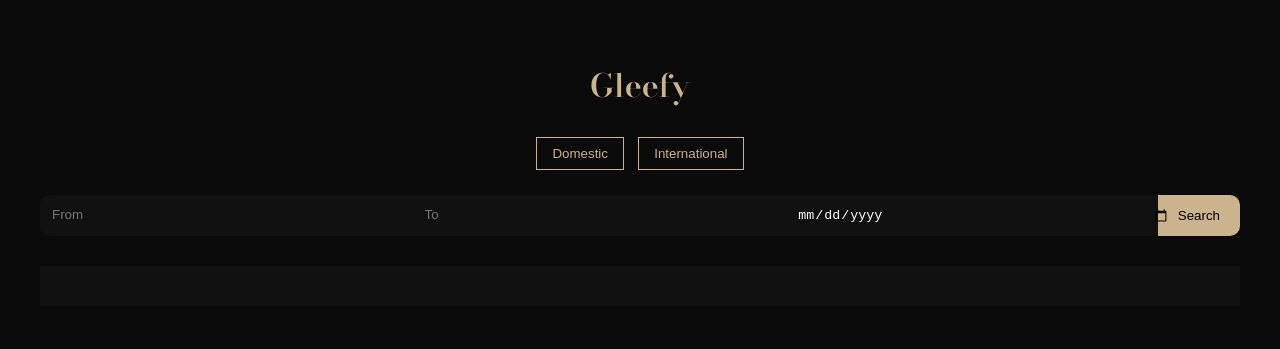
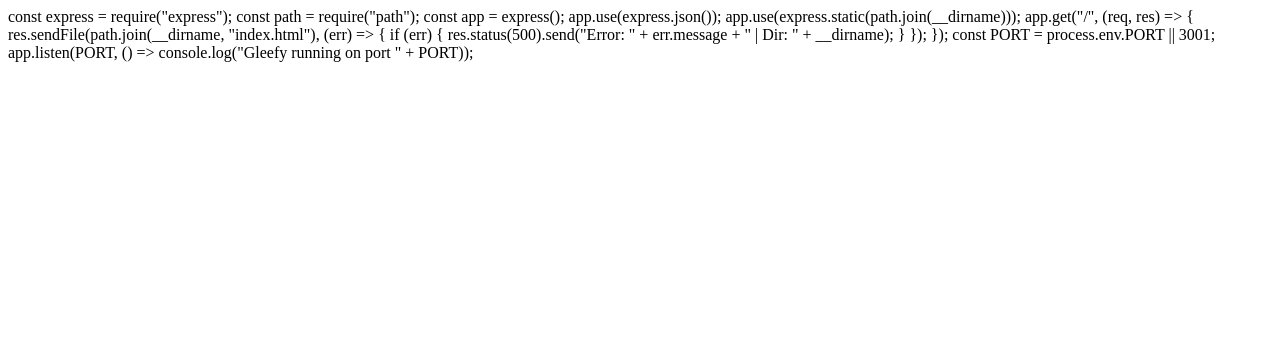
Before and after one commit to KABIR-GLEEFY-MKTG/gleefy-pricing-app, a website: page index.html in a window 1280 px wide. Drawn offline with nearby package versions, Linux system fonts and the light colour scheme.

Commit message:
Update index.html

```diff
--- a/index.html
+++ b/index.html
@@ -1,204 +1,17 @@
-<!DOCTYPE html>
-<html>
-<head>
-  <title>Gleefy</title>
+const express = require("express");
+const path = require("path");
 
-  <link href="https://fonts.googleapis.com/css2?family=Montserrat:wght@300;400;600&family=Bodoni+Moda:wght@600&display=swap" rel="stylesheet">
+const app = express();
+app.use(express.json());
+app.use(express.static(path.join(__dirname)));
 
-  <style>
-    body {
-      margin: 0;
-      background: #0B0B0B;
-      color: #E7E1D7;
-      font-family: 'Montserrat', sans-serif;
-      padding: 40px;
+app.get("/", (req, res) => {
+  res.sendFile(path.join(__dirname, "index.html"), (err) => {
+    if (err) {
+      res.status(500).send("Error: " + err.message + " | Dir: " + __dirname);
     }
+  });
+});
 
-    h1 {
-      text-align: center;
-      font-family: 'Bodoni Moda';
-      color: #CBB38E;
-    }
-
-    .toggle {
-      text-align: center;
-      margin: 20px;
-    }
-
-    .toggle button {
-      border: 1px solid #CBB38E;
-      background: none;
-      color: #CBB38E;
-      padding: 8px 15px;
-      margin: 5px;
-      cursor: pointer;
-    }
-
-    .active {
-      background: #CBB38E;
-      color: black;
-    }
-
-    .bar {
-      display: flex;
-      background: #111;
-      border-radius: 10px;
-      overflow: hidden;
-    }
-
-    .field {
-      flex: 1;
-      position: relative;
-    }
-
-    input {
-      width: 100%;
-      background: transparent;
-      border: none;
-      color: white;
-      padding: 12px;
-      outline: none;
-    }
-
-    .dropdown {
-      position: absolute;
-      background: #222;
-      width: 100%;
-      top: 40px;
-      z-index: 10;
-    }
-
-    .dropdown div {
-      padding: 8px;
-      cursor: pointer;
-    }
-
-    .dropdown div:hover {
-      background: #444;
-    }
-
-    .search {
-      background: #CBB38E;
-      border: none;
-      padding: 10px 20px;
-      cursor: pointer;
-    }
-
-    .result {
-      margin-top: 30px;
-      background: #111;
-      padding: 20px;
-    }
-  </style>
-</head>
-
-<body>
-
-<h1>Gleefy</h1>
-
-<div class="toggle">
-  <button id="domesticBtn" class="active" onclick="setMode('domestic')">Domestic</button>
-  <button id="intlBtn" onclick="setMode('international')">International</button>
-</div>
-
-<div class="bar">
-
-  <div class="field">
-    <input id="origin" placeholder="From">
-    <div id="originList" class="dropdown"></div>
-  </div>
-
-  <div class="field">
-    <input id="destination" placeholder="To">
-    <div id="destinationList" class="dropdown"></div>
-  </div>
-
-  <div class="field">
-    <input id="date" type="date">
-  </div>
-
-  <button class="search" onclick="generate()">Search</button>
-
-</div>
-
-<div id="result" class="result"></div>
-
-<script>
-
-let mode = "domestic";
-
-const cities = [
-  { city:"Delhi",code:"DEL",type:"domestic" },
-  { city:"Mumbai",code:"BOM",type:"domestic" },
-  { city:"Bangalore",code:"BLR",type:"domestic" },
-  { city:"Goa",code:"GOI",type:"domestic" },
-
-  { city:"Paris",code:"CDG",type:"international" },
-  { city:"London",code:"LHR",type:"international" },
-  { city:"Dubai",code:"DXB",type:"international" },
-  { city:"New York",code:"JFK",type:"international" },
-  { city:"Singapore",code:"SIN",type:"international" },
-  { city:"Tokyo",code:"HND",type:"international" }
-];
-
-function setMode(m){
-  mode = m;
-
-  document.getElementById("domesticBtn").classList.remove("active");
-  document.getElementById("intlBtn").classList.remove("active");
-
-  if(m === "domestic"){
-    document.getElementById("domesticBtn").classList.add("active");
-  } else {
-    document.getElementById("intlBtn").classList.add("active");
-  }
-}
-
-document.getElementById("origin").addEventListener("input", () => showList("origin"));
-document.getElementById("destination").addEventListener("input", () => showList("destination"));
-
-function showList(field){
-  const value = document.getElementById(field).value.toLowerCase();
-  const list = document.getElementById(field + "List");
-
-  const matches = cities.filter(c =>
-    c.city.toLowerCase().includes(value) && c.type === mode
-  );
-
-  list.innerHTML = matches.map(c => `
-    <div onclick="selectCity('${field}','${c.code}')">
-      ${c.city} (${c.code})
-    </div>
-  `).join("");
-}
-
-function selectCity(field, code){
-  document.getElementById(field).value = code;
-  document.getElementById(field + "List").innerHTML = "";
-  document.getElementById(field).blur();
-}
-
-async function generate(){
-  const res = await fetch("/generate", {
-    method: "POST",
-    headers: {"Content-Type": "application/json"},
-    body: JSON.stringify({
-      origin: document.getElementById("origin").value,
-      destination: document.getElementById("destination").value,
-      date: document.getElementById("date").value
-    })
-  });
-
-  const data = await res.json();
-
-  document.getElementById("result").innerHTML = `
-    <h2>${data.destination}</h2>
-    <p>${data.airline} • ₹${data.flightPrice}</p>
-    <p>Total ₹${data.total}</p>
-  `;
-}
-
-</script>
-
-</body>
-</html>
+const PORT = process.env.PORT || 3001;
+app.listen(PORT, () => console.log("Gleefy running on port " + PORT));
```
